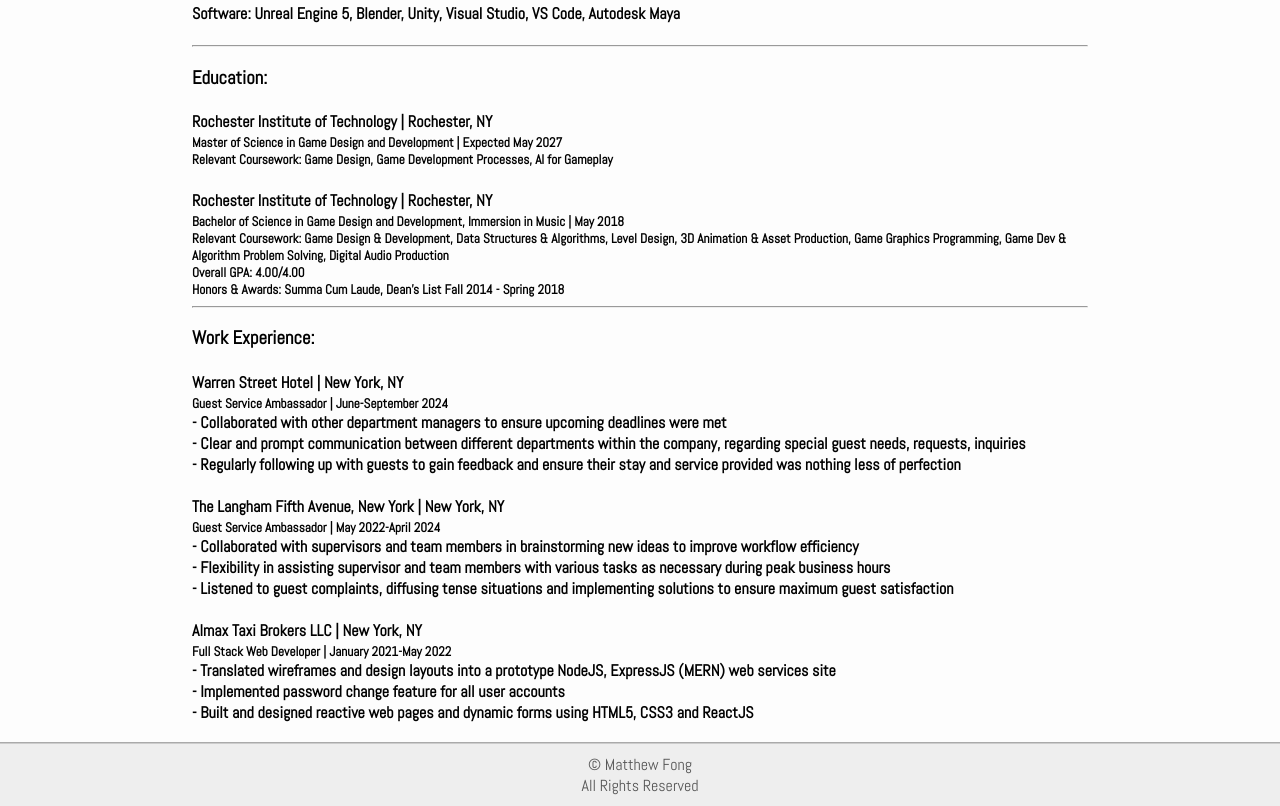
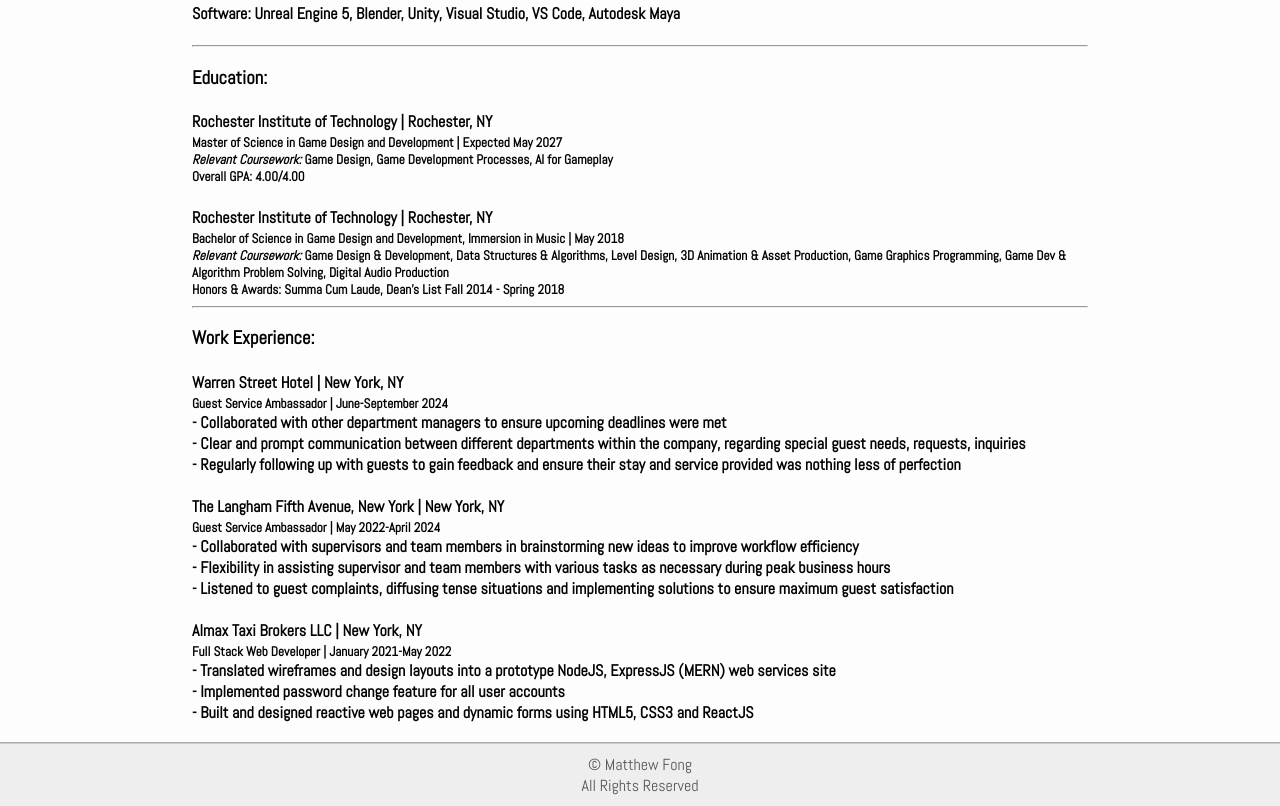
Before and after one commit to matthewfong3/matthewfong3.github.io, a plain HTML site: page resume.html in a window 1280 px wide. Shown: the part 1147-1953 px from the top of the page. Drawn offline with nearby package versions, Linux system fonts and the light colour scheme.

Commit message:
updated resume

```diff
--- a/hosted/css/resume.css
+++ b/hosted/css/resume.css
@@ -39,13 +39,12 @@
     padding: 0;
     margin: 0;
 }
+#resumeContent .eduinfo .relevant {
+    font-style: italic;
+}
 #resumeContent #education h4,
 #resumeContent #workExperience h4 {
     margin-bottom: 2px;
 }
 
-#resumeContent .eduinfo b {
-    font-weight: bold;
-}
-
 /*# sourceMappingURL=resume.css.map */
--- a/resume.html
+++ b/resume.html
@@ -230,21 +230,22 @@
                     May 2027
                 </h5>
                 <h5 class="eduinfo">
-                    Relevant Coursework: Game Design, Game Development
-                    Processes, AI for Gameplay
+                    <span class="relevant">Relevant Coursework: </span>Game
+                    Design, Game Development Processes, AI for Gameplay
                 </h5>
+                <h5 class="eduinfo">Overall GPA: 4.00/4.00</h5>
                 <h4>Rochester Institute of Technology | Rochester, NY</h4>
                 <h5 class="eduinfo">
                     Bachelor of Science in Game Design and Development,
                     Immersion in Music | May 2018
                 </h5>
                 <h5 class="eduinfo">
-                    Relevant Coursework: Game Design & Development, Data
-                    Structures & Algorithms, Level Design, 3D Animation & Asset
-                    Production, Game Graphics Programming, Game Dev & Algorithm
-                    Problem Solving, Digital Audio Production
+                    <span class="relevant">Relevant Coursework: </span>Game
+                    Design & Development, Data Structures & Algorithms, Level
+                    Design, 3D Animation & Asset Production, Game Graphics
+                    Programming, Game Dev & Algorithm Problem Solving, Digital
+                    Audio Production
                 </h5>
-                <h5 class="eduinfo">Overall GPA: 4.00/4.00</h5>
                 <h5 class="eduinfo">
                     Honors & Awards: Summa Cum Laude, Dean's List Fall 2014 -
                     Spring 2018
```
Also changed, not shown: 1 other file.
